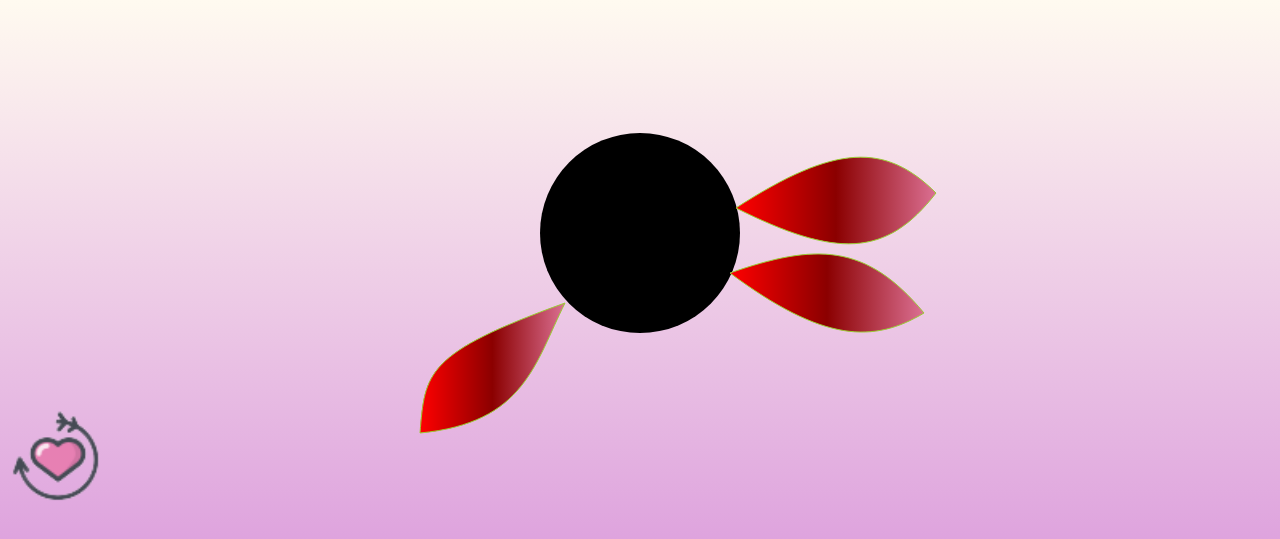
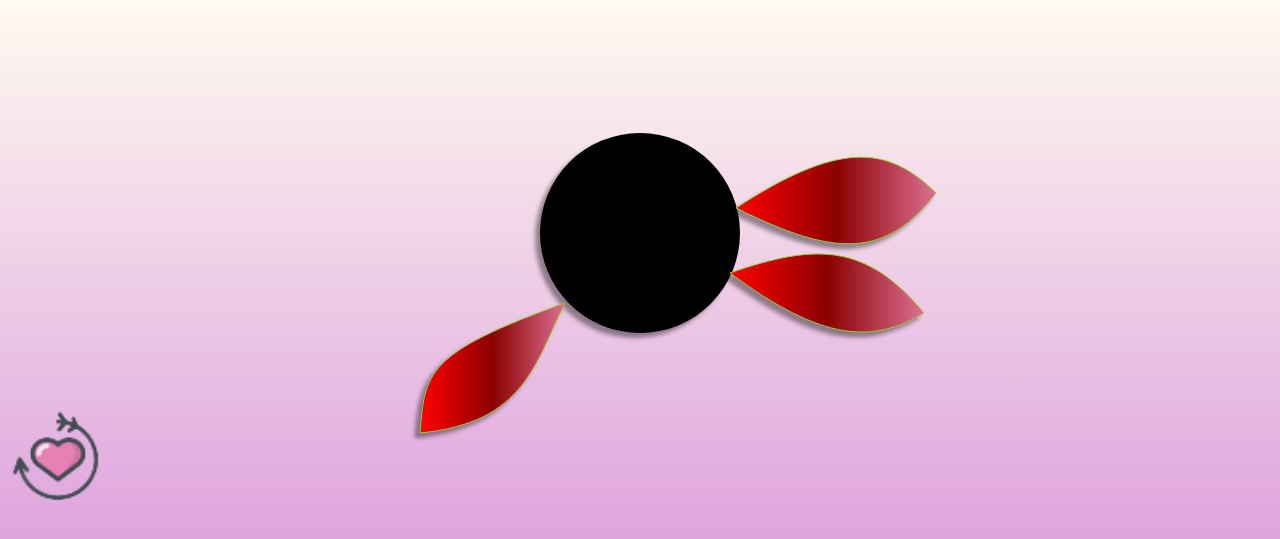
Before and after one commit to Hladgerd/javascript-game, a Flask app: template templates/flower.html in a window 1280 px wide. Shown: the part 239-778 px from the top of the page. Run offline with Flask 2, Linux system fonts and the light colour scheme; the template is opened without the code that fills it: most values are stand-ins (such as "Sample title", 1, 10 or a date in 2020).

Commit message:
shadow the petals and flower center

```diff
--- a/static/CSS/style.css
+++ b/static/CSS/style.css
@@ -71,12 +71,15 @@ svg {
 .petal {
     fill: url(#Gradient-petal);
     stroke: yellowgreen;
+    filter: drop-shadow(-5px 5px 2px rgb(0 0 0 / 0.4));
 }
 .stop1 { stop-color: red; }
 .stop2 { stop-color: darkred;}
 .stop3 { stop-color: palevioletred; }
+
 #flower-center {
     fill: black;
+    filter: drop-shadow(-5px 5px 2px rgb(0 0 0 / 0.4));
 }
 .hover-text {
   position: relative;
```
